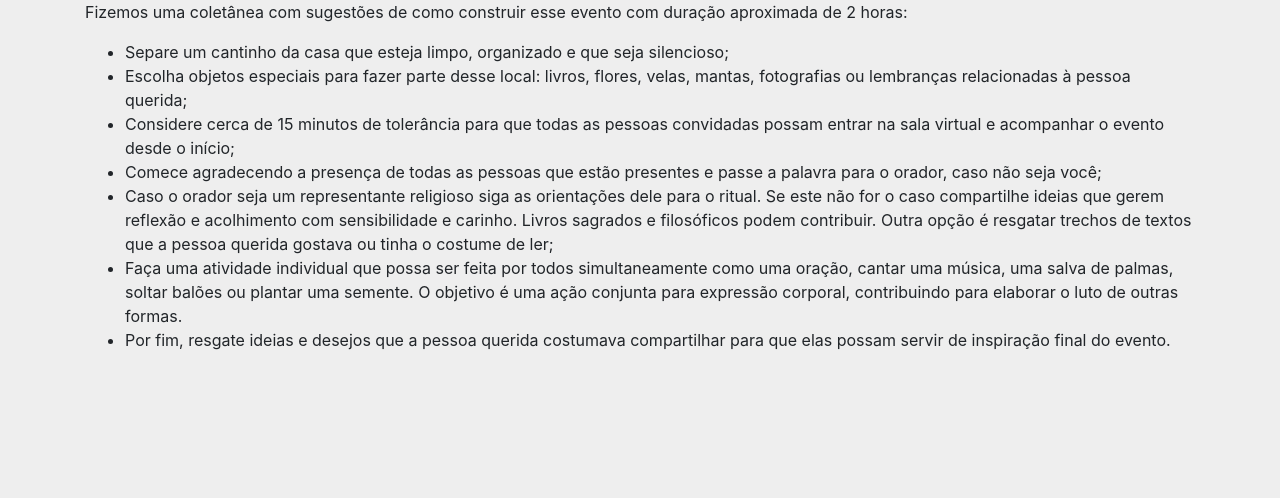
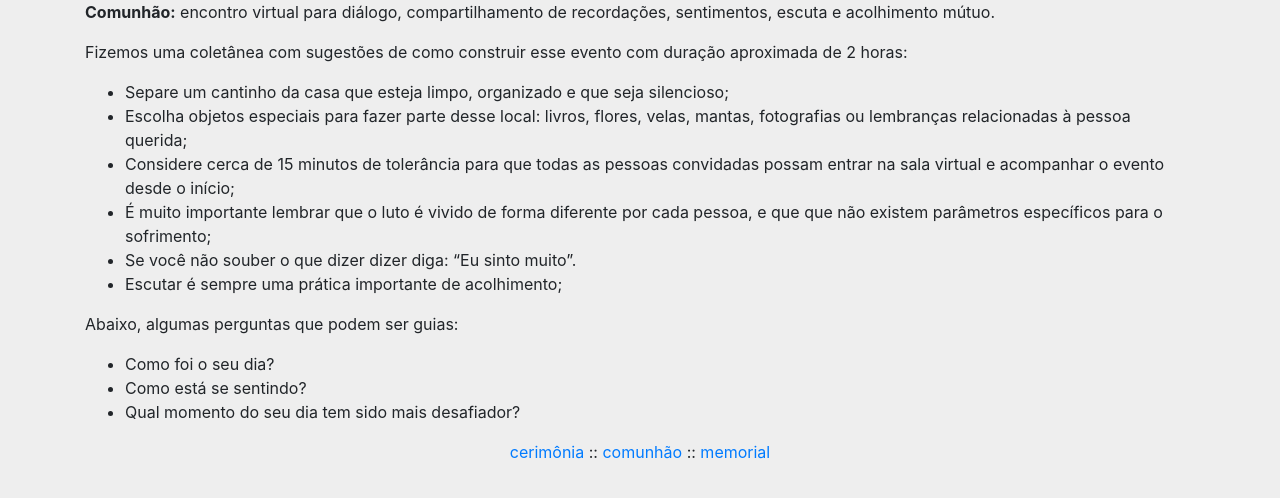
Before and after one commit to pmarkun/balsamo, a Django app: page /page/comunhao in a window 1280 px wide. Shown: the part 164-662 px from the top of the page. Run offline with Django 3.2, Linux system fonts and the light colour scheme; some libraries are stand-ins or nearby versions.

Commit message:
first rc version

```diff
--- a/memorial/static/memorial/css/style.css
+++ b/memorial/static/memorial/css/style.css
@@ -22,6 +22,10 @@ header {
     margin-top:2em;
 }
 
+#linkbar {
+    text-align: center;
+}
+
 .right {
     text-align: right;
 }
--- a/memorial/templates/memorial/add_person.html
+++ b/memorial/templates/memorial/add_person.html
@@ -3,7 +3,7 @@
 {% block content %}
 
 <div>
-    <h2>Cadastre a vítima</h2>
+    <h2>Conte-nos sobre a pessoa querida</h2>
     <form action="/add/person" method="post">
         {% csrf_token %}
         {{ form.as_p }}
--- a/memorial/templates/memorial/base.html
+++ b/memorial/templates/memorial/base.html
@@ -11,7 +11,7 @@
   <body>
 
     <header>
-        <img id="logo" src="/static/memorial/img/logo.png" />
+        <a href="{% url 'index' %}"><img id="logo" src="/static/memorial/img/logo.png" /></a>
     </header>
 
     <section id="main">
--- a/memorial/templates/memorial/cerimonia.html
+++ b/memorial/templates/memorial/cerimonia.html
@@ -14,5 +14,10 @@
             <li>Faça uma atividade individual que possa ser feita por todos simultaneamente como uma oração, cantar uma música, uma salva de palmas, soltar balões ou plantar uma semente. O objetivo é uma ação conjunta para expressão corporal, contribuindo para elaborar o luto de outras formas.</li>
             <li>Por fim, resgate ideias e desejos que a pessoa querida costumava compartilhar para que elas possam servir de inspiração final do evento.</li>
         </ul>
+
+
+        {% block linkbar %}
+            {% include 'memorial/linkbar.html' %}
+        {% endblock %}
     </div>
 {% endblock %}
--- a/memorial/templates/memorial/comunhao.html
+++ b/memorial/templates/memorial/comunhao.html
@@ -2,17 +2,31 @@
 
 {% block content %}
     <div class="content">
+
+        <p><b>Comunhão:</b> encontro virtual para diálogo, compartilhamento de recordações, sentimentos, escuta e acolhimento mútuo.</p>
         <p>Fizemos uma coletânea com sugestões de como construir esse evento com duração aproximada de 2 horas:</p>
-
 
         <ul>
             <li>Separe um cantinho da casa que esteja limpo, organizado e que seja silencioso;</li>
             <li>Escolha objetos especiais para fazer parte desse local: livros, flores, velas, mantas, fotografias ou lembranças relacionadas à pessoa querida;</li>
             <li>Considere cerca de 15 minutos de tolerância para que todas as pessoas convidadas possam entrar na sala virtual e acompanhar o evento desde o início;</li>
-            <li>Comece agradecendo a presença de todas as pessoas que estão presentes e passe a palavra para o orador, caso não seja você;</li>
-            <li>Caso o orador seja um representante religioso siga as orientações dele para o ritual. Se este não for o caso compartilhe ideias que gerem reflexão e acolhimento com sensibilidade e carinho. Livros sagrados e filosóficos podem contribuir. Outra opção é resgatar trechos de textos que a pessoa querida gostava ou tinha o costume de ler;</li>
-            <li>Faça uma atividade individual que possa ser feita por todos simultaneamente como uma oração, cantar uma música, uma salva de palmas, soltar balões ou plantar uma semente. O objetivo é uma ação conjunta para expressão corporal, contribuindo para elaborar o luto de outras formas.</li>
-            <li>Por fim, resgate ideias e desejos que a pessoa querida costumava compartilhar para que elas possam servir de inspiração final do evento.</li>
+            <li>É muito importante lembrar que o luto é vivido de forma diferente por cada pessoa, e que que não existem parâmetros específicos para o sofrimento;</li>
+            <li>Se você não souber o que dizer dizer diga: “Eu sinto muito”.</li>
+            <li>Escutar é sempre uma prática importante de acolhimento;</li>
         </ul>
-    </div>
+
+        <p>Abaixo, algumas perguntas que podem ser guias:</p>
+
+        <ul>
+            <li>Como foi o seu dia?</li>
+            <li>Como está se sentindo?</li>
+            <li>Qual momento do seu dia tem sido mais desafiador?</li>
+        </ul>
+
+
+        {% block linkbar %}
+            {% include 'memorial/linkbar.html' %}
+        {% endblock %}
+
+        </div>
 {% endblock %}
--- a/memorial/templates/memorial/explicacao.html
+++ b/memorial/templates/memorial/explicacao.html
@@ -9,7 +9,7 @@
 
                 <li><a class='' href="{% url 'page' page='comunhao' %}">Comunhão</a>: encontro virtual para compartilhamento de recordações, sentimentos, escuta e acolhimento mútuo.</li>
 
-                <li><a class='' href="{% url 'account_signup' %}">Memorial</a>: espaço para registro da memória da pessoa querida.</li>
+                <li><a class='' href="{% url 'add_person' %}">Memorial</a>: espaço para registro da memória da pessoa querida.</li>
             </ul>
 
     </div>
--- /dev/null
+++ b/memorial/templates/memorial/linkbar.html
@@ -0,0 +1,5 @@
+<div id="linkbar">
+        <a href="{% url 'page' page='cerimonia' %}">cerimônia</a> ::
+        <a href="{% url 'page' page='comunhao' %}">comunhão</a> ::
+        <a href="{% url 'add_person' %}">memorial</a>
+</div>
--- a/memorial/views.py
+++ b/memorial/views.py
@@ -13,13 +13,17 @@ def page(request, page):
     return render(request, 'memorial/'+page+'.html')
 
 def add_person(request):
+    if request.user.is_anonymous:
+        return HttpResponseRedirect(reverse('account_signup'))
    # if this is a POST request we need to process the form data
     if request.method == 'POST':
         # create a form instance and populate it with data from the request:
         form = PersonForm(request.POST)
         # check whether it's valid:
         if form.is_valid():
-            person = form.save()
+            person = form.save(commit=False)
+            person.user = request.user
+            person.save()
             return HttpResponseRedirect(reverse(view_person, args=(person.slug,)))
 
     # if a GET (or any other method) we'll create a blank form
@@ -38,7 +42,9 @@ def view_person(request, person):
         form = MemoryForm(request.POST)
         # check whether it's valid:
         if form.is_valid():
-            memory = form.save()
+            memory = form.save(commit=False)
+            memory.user = request.user
+            memory.save()
             return HttpResponseRedirect(reverse(view_person, args=(p.slug,)))
 
     # if a GET (or any other method) we'll create a blank form
```
Also changed, not shown: memorial/forms.py (+35 -2 lines), memorial/templates/memorial/view_person.html (+13 -5 lines).
